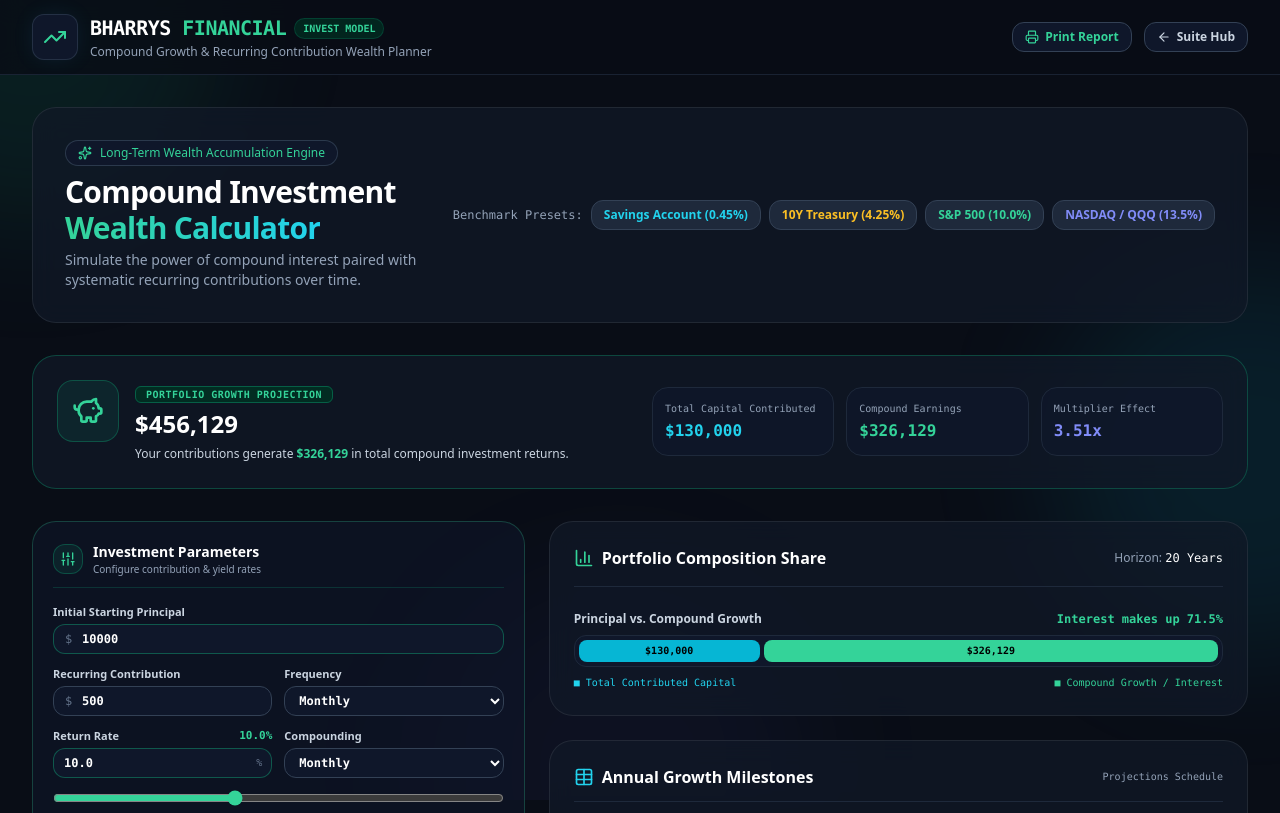
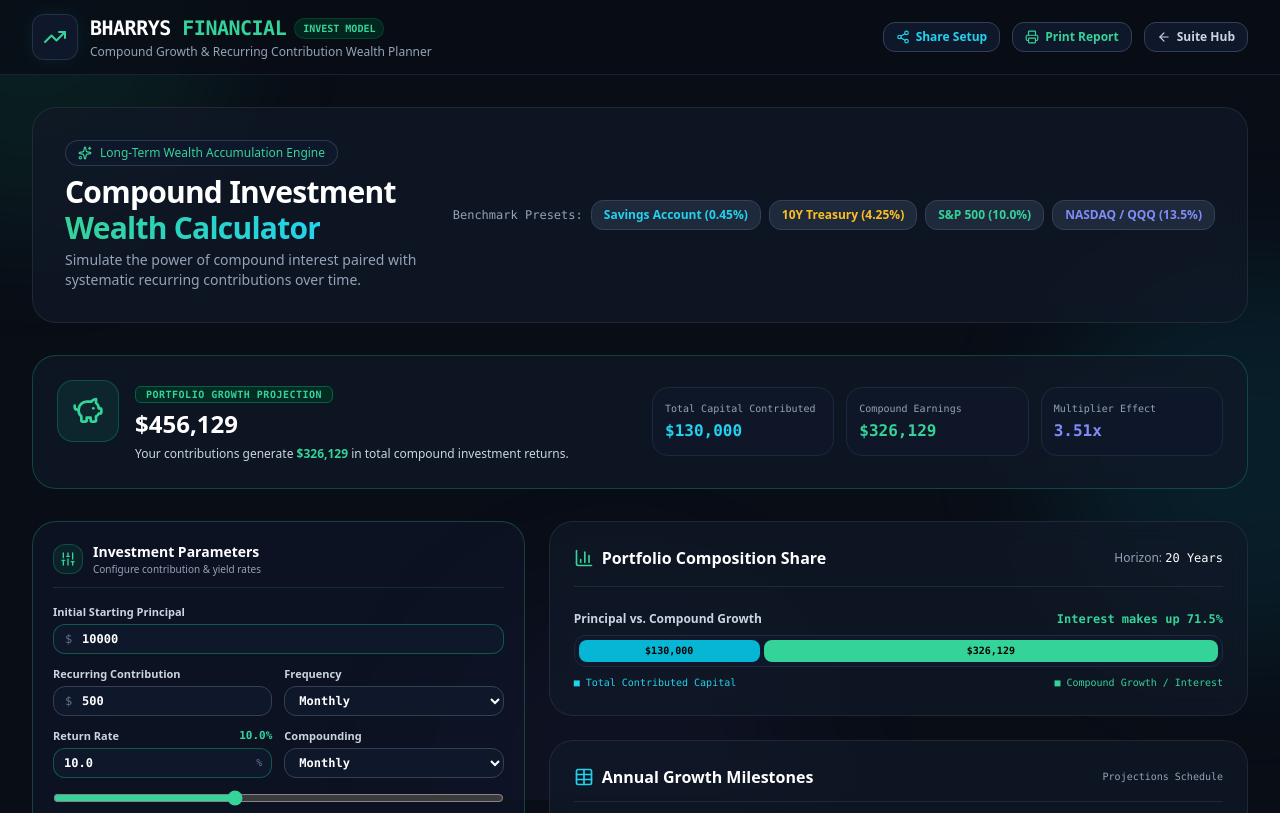
Before and after one commit to prashantbharadwaj84/compound-wealth-calculator, a plain HTML site: page index.html in a window 1280 px wide. Shown: the top 813 px of the page. Drawn offline with nearby package versions, Linux system fonts and the light colour scheme.

Commit message:
added share button

```diff
--- a/index.html
+++ b/index.html
@@ -117,6 +117,11 @@
             </div>
 
             <div class="flex items-center gap-2 sm:gap-3">
+                <button type="button" onclick="shareConfiguration()" class="inline-flex items-center gap-1.5 px-3 py-1.5 rounded-xl bg-slate-900 border border-slate-700 text-xs font-semibold text-cyan-400 hover:text-white hover:border-cyan-500 transition cursor-pointer">
+                    <i data-lucide="share-2" class="w-3.5 h-3.5"></i>
+                    <span id="share-btn-text">Share Setup</span>
+                </button>
+
                 <button type="button" onclick="window.print()" class="inline-flex items-center gap-1.5 px-3 py-1.5 rounded-xl bg-slate-900 border border-slate-700 text-xs font-semibold text-emerald-400 hover:text-white hover:border-emerald-500 transition cursor-pointer">
                     <i data-lucide="printer" class="w-3.5 h-3.5"></i>
                     <span>Print Report</span>
@@ -416,11 +421,6 @@
     <footer class="border-t border-slate-800/80 bg-[#090d16] text-slate-500 text-xs py-6 mt-auto relative z-10">
         <div class="max-w-7xl mx-auto px-4 flex flex-col sm:flex-row justify-between items-center gap-3">
             <p>&copy; <span id="year"></span> Bharrys Ventures. Compound Growth Suite</p>
-            <div class="flex items-center gap-4 text-slate-400">
-                <a href="https://financialhub.bharrys.com" class="hover:text-emerald-400 transition">Suite Hub</a>
-                <span class="text-slate-800">•</span>
-                <a href="#" class="hover:text-emerald-400 transition">Mortgage Calculator</a>
-            </div>
         </div>
     </footer>
 
@@ -455,6 +455,47 @@
 
             slider.value = rateInput.value;
             calculateAll();
+        }
+
+        function shareConfiguration() {
+            const initial = document.getElementById('input-initial').value;
+            const contribution = document.getElementById('input-contribution').value;
+            const frequency = document.getElementById('input-frequency').value;
+            const rate = document.getElementById('input-rate').value;
+            const compound = document.getElementById('input-compound').value;
+            const years = document.getElementById('input-years').value;
+
+            const url = new URL(window.location.href);
+            url.searchParams.set('initial', initial);
+            url.searchParams.set('contribution', contribution);
+            url.searchParams.set('frequency', frequency);
+            url.searchParams.set('rate', rate);
+            url.searchParams.set('compound', compound);
+            url.searchParams.set('years', years);
+
+            navigator.clipboard.writeText(url.toString()).then(() => {
+                const btnText = document.getElementById('share-btn-text');
+                btnText.textContent = 'Link Copied!';
+                setTimeout(() => {
+                    btnText.textContent = 'Share Setup';
+                }, 2000);
+            }).catch(err => {
+                console.error('Failed to copy share link: ', err);
+            });
+        }
+
+        function loadFromUrlParams() {
+            const params = new URLSearchParams(window.location.search);
+            if (params.has('initial')) document.getElementById('input-initial').value = params.get('initial');
+            if (params.has('contribution')) document.getElementById('input-contribution').value = params.get('contribution');
+            if (params.has('frequency')) document.getElementById('input-frequency').value = params.get('frequency');
+            if (params.has('rate')) {
+                const rate = params.get('rate');
+                document.getElementById('input-rate').value = rate;
+                document.getElementById('slider-rate').value = rate;
+            }
+            if (params.has('compound')) document.getElementById('input-compound').value = params.get('compound');
+            if (params.has('years')) document.getElementById('input-years').value = params.get('years');
         }
 
         function calculateAll() {
@@ -543,6 +584,7 @@
             const yearEl = document.getElementById('year');
             if (yearEl) yearEl.textContent = new Date().getFullYear();
 
+            loadFromUrlParams();
             calculateAll();
         });
     </script>
```
